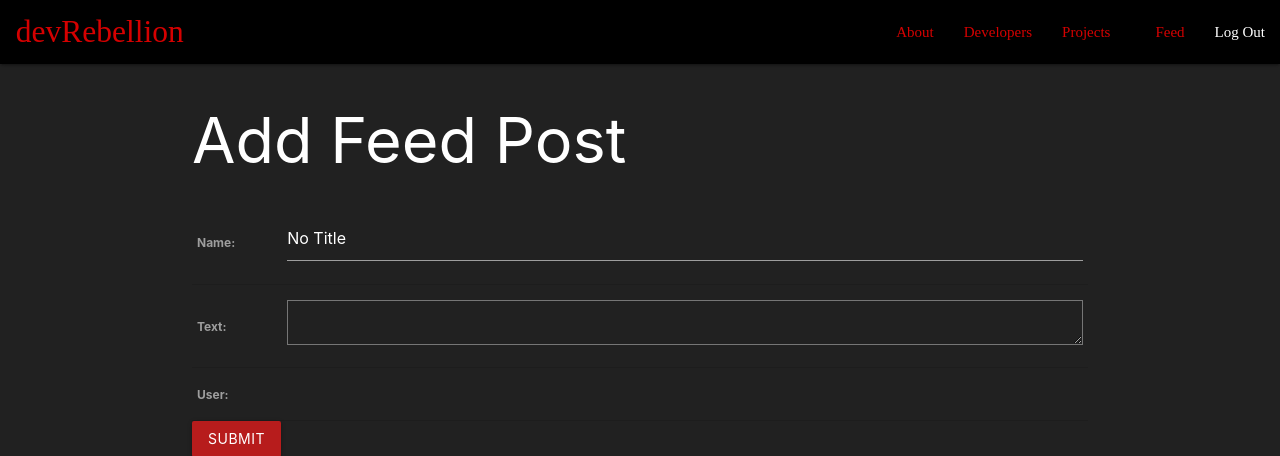
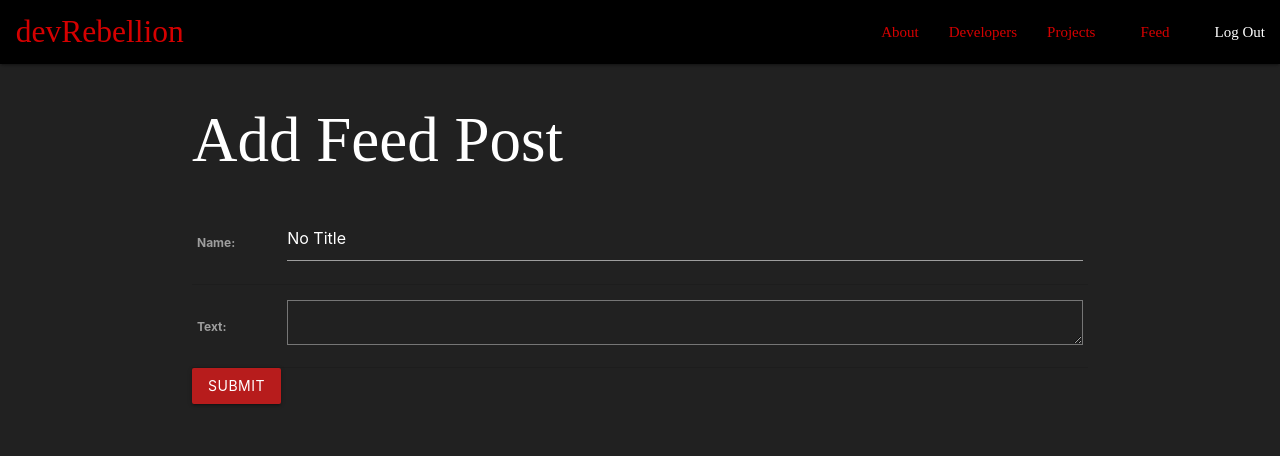
Before and after one commit to Crowe-Brian-J/project3_devRebellion, a Django app: page /feeds/create/ in a window 1280 px wide. Shown: the top 456 px of the page. Run offline with Django 4.2, Linux system fonts and the light colour scheme; the visitor is signed in with stand-in values (Sample User, id 1); data comes from the database, SQL or seed files in the repository.

Commit message:
feed new post working

```diff
--- a/devrebellion/main_app/templates/base.html
+++ b/devrebellion/main_app/templates/base.html
@@ -19,28 +19,37 @@
       <div class="nav-wrapper black">
         <ul>
           <li>
-            <a style="font-family:Copperplate" href="/" class="left brand-logo red-text text-accent-4">&nbsp;&nbsp;devRebellion</a>
+            <a style="font-family:Copperplate" href="/"
+              class="left brand-logo red-text text-accent-4">&nbsp;&nbsp;devRebellion</a>
           </li>
         </ul>
         <ul class="right">
-          <li><a style="font-family:Copperplate"class="red-text text-accent-4" href="/about">About</a></li>
+          <li><a style="font-family:Copperplate" class="red-text text-accent-4" href="/about">About</a></li>
           {% if user.is_authenticated %}
-          <li><a style="font-family:Copperplate"class="red-text text-accent-4" href="/developers">Developers</a></li>
+          <li><a style="font-family:Copperplate" class="red-text text-accent-4" href="/developers">Developers</a></li>
           <li>
-            <a style="font-family:Copperplate" href="#" class="dropdown-trigger red-text text-accent-4" data-target="dropdown1">
+            <a style="font-family:Copperplate" href="#" class="dropdown-trigger red-text text-accent-4"
+              data-target="dropdown1">
               Projects<i class="material-icons right"></i>
             </a>
           </li>
-          <ul style="font-family:Copperplate"id="dropdown1" class="dropdown-content">
-            <li><a class="red-text text-accent-4"href="{% url 'projects_index' %}">View all Projects</a></li>
-            <li><a class="red-text text-accent-4"style="font-family:Copperplate" href="{% url 'projects_create' %}">Add a Project</a></li>
+          <ul style="font-family:Copperplate" id="dropdown1" class="dropdown-content">
+            <li><a class="red-text text-accent-4" href="{% url 'projects_index' %}">View all Projects</a></li>
+            <li><a class="red-text text-accent-4" style="font-family:Copperplate" href="{% url 'projects_create' %}">Add
+                a Project</a></li>
           </ul>
-
-          <!-- <li><a style="font-family:Copperplate"class="red-text text-accent-4" href="/projects">Projects</a></li> -->
-          <!-- <li><a style="font-family:Copperplate"href="{% url 'projects_create' %}">Add a Project</a></li> -->
-          <!-- <li><a style="font-family:Copperplate"href="{% url 'projects_index' %}">View All My Projects</a></li> -->
-          <li><a style="font-family:Copperplate" class="red-text text-accent-4" href="/feeds">Feed</a></li>
-          <li><a style="font-family:Copperplate"href="{% url 'logout' %}">Log Out</a></li>
+          <li>
+            <a style="font-family:Copperplate" href="#" class="dropdown-trigger red-text text-accent-4"
+              data-target="dropdown2">
+              Feed <i class="material-icons right"></i>
+            </a>
+          </li>
+          <ul style="font-family:Copperplate" id="dropdown2" class="dropdown-content">
+            <li><a class="red-text text-accent-4" href="{% url 'feeds_index' %}">View Feed</a></li>
+            <li><a class="red-text text-accent-4" href="{% url 'feeds_create' %}">New Feed Post</a></li>
+          </ul>
+          <!-- <li><a style="font-family:Copperplate" class="red-text text-accent-4" href="/feeds">Feed</a></li> -->
+          <li><a style="font-family:Copperplate" href="{% url 'logout' %}">Log Out</a></li>
           {% else %}
           <li><a style="font-family:Copperplate" href="{% url 'signup' %}">Sign Up</a></li>
           <li><a style="font-family:Copperplate" href="{% url 'login' %}">Log In</a></li>
@@ -51,10 +60,11 @@
   </header>
   <main class="container white-text">{% block content %} {% endblock %}</main>
   <footer class="page-footer black red-text text-accent-4">
-    <div style="font-family:Copperplate" class="right">All Rights Reserved, &copy; {% now 'Y' %} devRebellion &nbsp;</div>
+    <div style="font-family:Copperplate" class="right">All Rights Reserved, &copy; {% now 'Y' %} devRebellion &nbsp;
+    </div>
   </footer>
   <script>
-    document.addEventListener('DOMContentLoaded', function() {
+    document.addEventListener('DOMContentLoaded', function () {
       var dropdownElems = document.querySelectorAll('.dropdown-trigger');
       var options = {
       };
--- a/devrebellion/main_app/templates/feeds/index.html
+++ b/devrebellion/main_app/templates/feeds/index.html
@@ -1,7 +1,7 @@
 <!-- This is the feeds index page. It will display all posts from all users (until/unless only followed is implemented)-->
 {% extends 'base.html' %} {% block content %}
 
-<h1 style="font-family:Copperplate" class="white-text">Feed - </h1>
+<h1 style="font-family:Copperplate" class="white-text">Feed - <a href="{% url 'feeds_create' %}">Add A Post</a></h1>
 
 <!-- Insert login check -->
 
@@ -18,9 +18,9 @@
           <p class="red-text"><strong>{{ feed.name }}</strong></p>
           <p class="white-text">{{ feed.text }}</p>
         </div>
-        <div class="card-image">
+        <!-- <div class="card-image">
           <img src="{{ post.imagesource }}" alt="default image">
-        </div>
+        </div> -->
       </div>
     </div>
   </div>
--- a/devrebellion/main_app/templates/main_app/feed_form.html
+++ b/devrebellion/main_app/templates/main_app/feed_form.html
@@ -1,8 +1,9 @@
 {% extends 'base.html' %}{% block content %}
+
 {% if feed %}
-<h1>Edit - <span class="red-text text-darken-4">"{{feed.name}}"</span></h1>
+<h1 style="font-family:Copperplate">Edit <span class="red-text text-darken-4">"{{feed.name}}"</span></h1>
 {% else %}
-<h1>Add Feed Post</h1>
+<h1 style="font-family:Copperplate">Add Feed Post</h1>
 {% endif %}
 <form action="" method="POST">
   {% csrf_token %}
--- a/devrebellion/main_app/views.py
+++ b/devrebellion/main_app/views.py
@@ -189,7 +189,7 @@ class ProjectDelete(DeleteView):
 
 class FeedCreate(CreateView):
     model = Feed
-    fields = "__all__"
+    fields = ["name", "text"]
 
     def form_valid(self, form):
         form.instance.user = self.request.user
```
